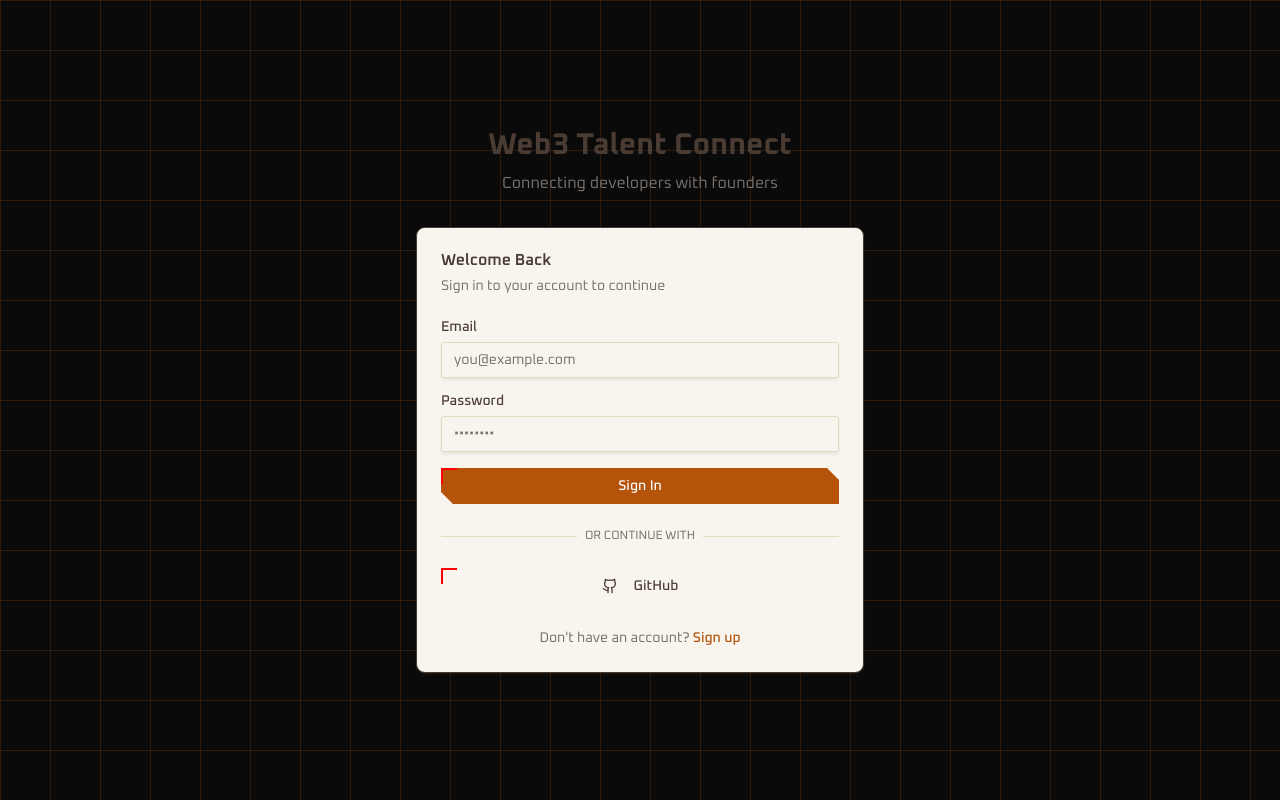
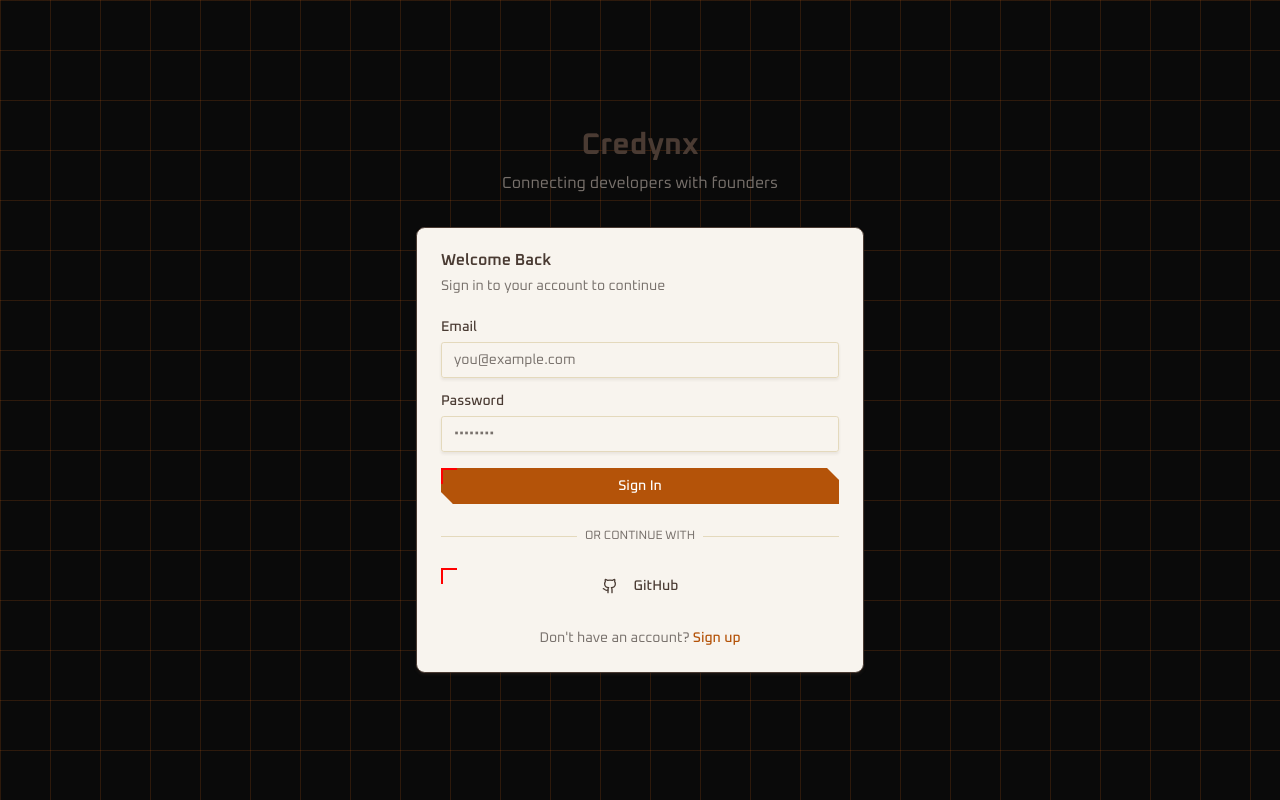
Before and after one commit to SiddharthManjul/pipeline, a Next.js app in the folder frontend/: page /login in a window 1280 px wide. Built offline with nearby package versions, Linux system fonts and the light colour scheme; no server answers.

Commit message:
auth layout update

```diff
--- a/frontend/app/(auth)/layout.tsx
+++ b/frontend/app/(auth)/layout.tsx
@@ -8,7 +8,7 @@ export default function AuthLayout({
       <div className="w-full max-w-md">
         <div className="text-center mb-8">
           <h1 className="text-3xl font-bold text-foreground mb-2">
-            Web3 Talent Connect
+            Credynx
           </h1>
           <p className="text-muted-foreground">
             Connecting developers with founders
```
